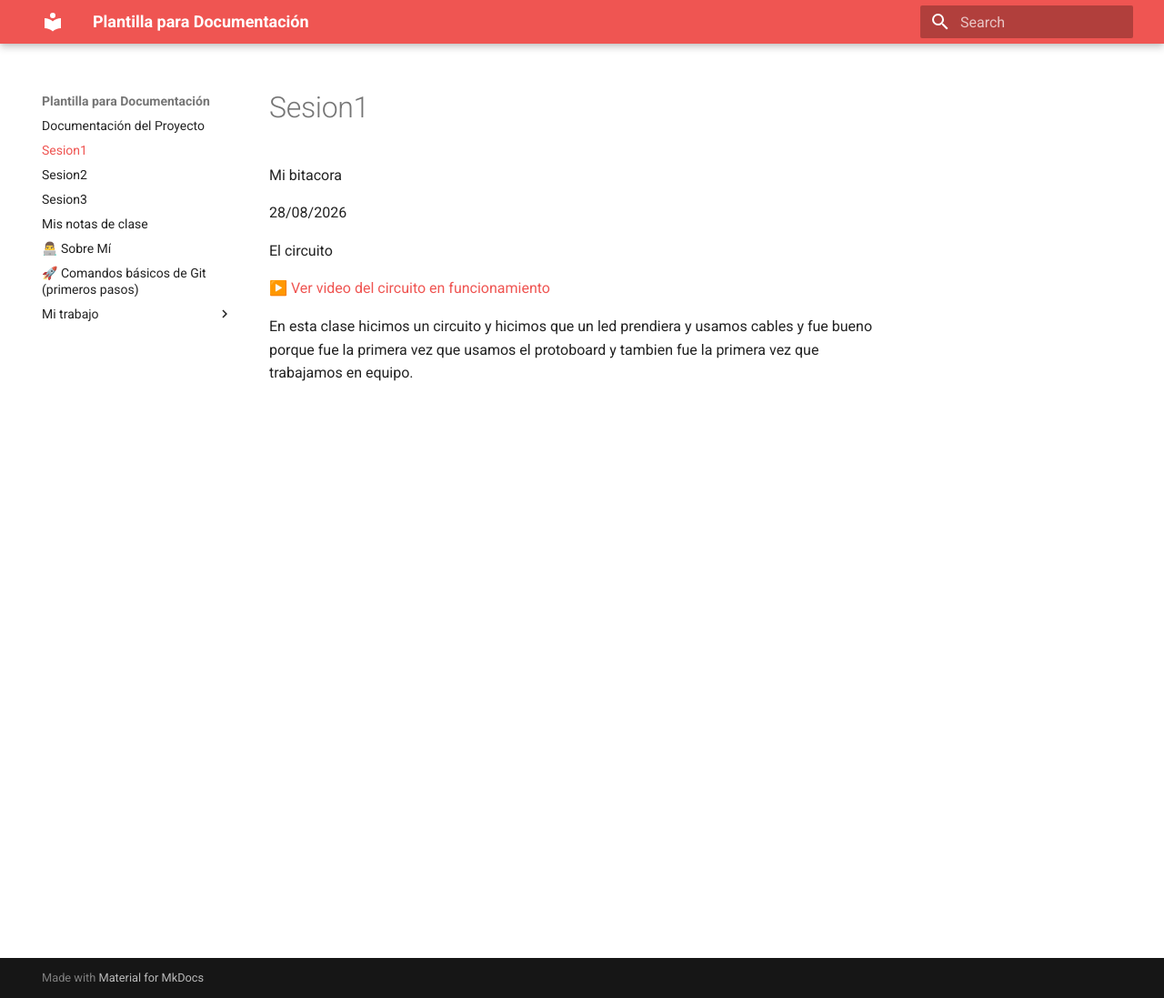
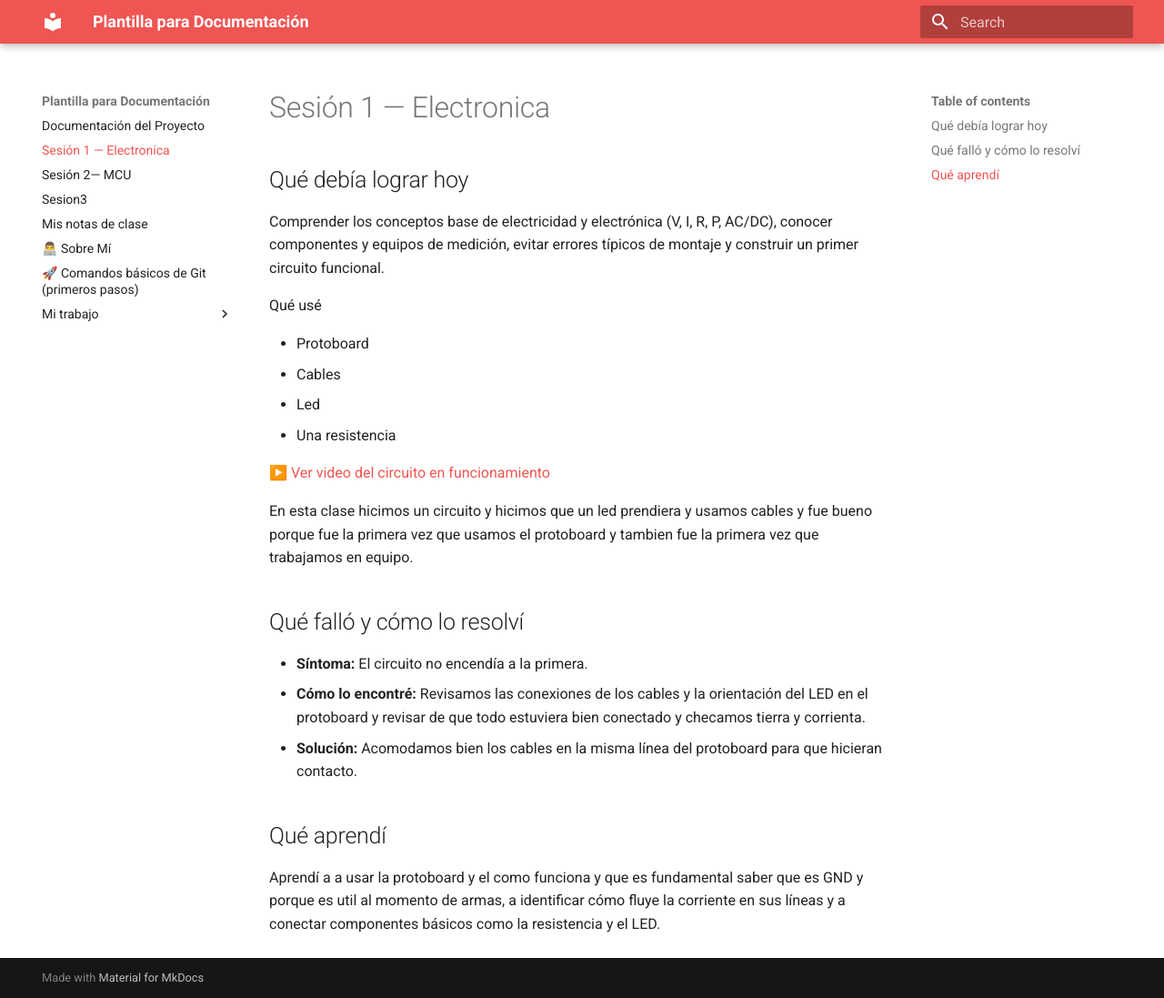
Before and after one commit to dv346/Bitacora_DavidV, an MkDocs documentation site: the page built from docs/Sesion1.md, in a window 1280 px wide and 1097 px high. Shown: the whole window at 91% size. Built offline with MkDocs 1.6.1 and Material for MkDocs 9.7.7, drawn with Linux system fonts in a browser that asks for light colours.

Commit message:
Portafolio 8

```diff
--- a/docs/Mi trabajo/sesion3.md
+++ b/docs/Mi trabajo/sesion3.md
@@ -0,0 +1,39 @@
+---
+titulo: Actuadores
+fecha: 11-09-2026
+autor: "David"
+estado: completa
+---
+
+# Sesión 3 -Actuadores
+
+
+## Qué debía lograr hoy
+Controlar un motor DC con puente H (sentido de giro y velocidad por PWM) y un servo, midiendo corriente y comportamiento bajo carga.
+
+
+## Qué usé
+- Simulador en línea Tinkercad
+- Placa Arduino Uno (Simulada)
+- Circuito integrado Puente H L293D
+- Servomotor (Conectado al pin 9)
+- 2 Motores de corriente directa (DC)
+- Batería de 9V (Potencia externa)
+
+
+## Qué hice y qué pasó (evidencia)
+
+
+![Circuito de actuadores completo en Tinkercad](recursos/imgs/Actuadores_Sesion_3.png)
+
+
+
+[▶️ Ver video del circuito y servomotor en funcionamiento en YouTube](https://youtu.be/1D5kelYyCuQ?si=hd1ZztO4-_cKGVOp)
+
+
+## Qué falló y cómo lo resolví
+- **Síntoma:** Al agregar el servomotor, el código marcaba errores si intentábamos moverlo directament.**Cómo lo encontré:** El compilador de Tinkercad resaltaba errores en las funciones relacionadas con el servo.
+- **Solución:** Incluimos la cabecera `#include <Servo.h>` al inicio del programa, declaramos el objeto de manera global y usamos `.attach(9)` dentro del setup para asociar físicamente el pin de control.
+
+## Qué aprendí
+Aprendí a integrar múltiples tipos de actuadores en un solo programa de Arduino, entendiendo cómo secuenciar movimientos complejos usando retardos (`delay`) y cómo manipular los ángulos de un servomotor (`.write()`) en sincronía con motores de corriente directa.
--- a/docs/Sesion1.md
+++ b/docs/Sesion1.md
@@ -1,11 +1,30 @@
-Mi bitacora
+---
+titulo: Electronica
+fecha: 4-09-2026
+autor: "David"
+estado: completa
+---
 
-28/08/2026
+# Sesión 1 — Electronica
+## Qué debía lograr hoy
+Comprender los conceptos base de electricidad y electrónica (V, I, R, P, AC/DC), conocer componentes y equipos de medición, evitar errores típicos de montaje y construir un primer circuito funcional.
 
-El circuito
+Qué usé
+
+- Protoboard
+- Cables
+- Led
+- Una resistencia
 
 
-
-[▶️ Ver video del circuito en funcionamiento](https://drive.google.com/file/d/1om302r7hczysJ_5m3SsdnYr6IRJWOTsW/view?usp=sharing)
+[▶️ Ver video del circuito en funcionamiento](https://youtube.com/shorts/t93F0X8Y648?si=J8DNC3yvFRndBoM-)
 
 En esta clase hicimos un circuito y hicimos que un led prendiera y usamos cables y fue bueno porque fue la primera vez que usamos el protoboard y tambien fue la primera  vez que trabajamos en equipo.
+
+## Qué falló y cómo lo resolví
+- **Síntoma:** El circuito no encendía a la primera.
+- **Cómo lo encontré:** Revisamos las conexiones de los cables y la orientación del LED en el protoboard y revisar de que todo estuviera bien conectado y checamos tierra y corrienta.
+- **Solución:** Acomodamos bien los cables en la misma línea del protoboard para que hicieran contacto.
+
+## Qué aprendí
+Aprendí a a usar la protoboard y el como funciona y que es fundamental saber que es GND y porque es util al momento de armas, a identificar cómo fluye la corriente en sus líneas y a conectar componentes básicos como la resistencia y el LED.
--- a/docs/Sesion2.md
+++ b/docs/Sesion2.md
@@ -0,0 +1,39 @@
+---
+titulo: MCU
+fecha: 4-09-2026
+autor: "David"
+estado: completa
+---
+
+# Sesión 2— MCU
+
+## Qué debía lograr hoy
+- Configurar el entorno de desarrollo del ESP32, controlar entradas y salidas digitales (LED, botón con pull-up y antirrebote) y establecer comunicación Bluetooth con un protocolo de comandos.
+
+## Qué usé
+- Tarjeta: ESP32 DevKit V1 (WROOM-32). Importante: debe ser ESP32 “clásico”; las variantes S3/C3 no tienen Bluetooth Classic y los ejemplos de BluetoothSerial no compilan en ellas.
+- Cable: USB de datos.
+- Breadboard: + jumpers.
+- LED: 1 + 1 resistor 220 Ω.
+- Botón: 1 (push button).
+- Resistor: (Opcional) 1 10 kΩ si no usamos pull-up interno.
+Software:
+
+- Arduino IDE + Paquete de tarjetas ESP32.
+(Opcional) VS Code + Extensión Arduino.
+
+## Qué hice y qué pasó (evidencia)
+
+![Código en Arduino IDE](recursos/imgs/MCU_Sesion_2.png)
+
+![Circuito físico en el protoboard](recursos/imgs/MCU_Sesion_2_(2).png)
+
+## Qué falló y cómo lo resolví
+- **Síntoma:** El circuito y el código estaban bien, pero el Bluetooth de la ESP32 (con nombre "pes") no aparecía en la lista de dispositivos del celular.
+- **Cómo lo encontré:** Al abrir la aplicación de terminal Bluetooth en el teléfono y escanear los dispositivos cercanos, la placa no figuraba.
+- **Solución:** En la clase no funciono.No pudimos resolverlo al momento porque el tiempo de la clase se termino, por lo que el LED no prendió.
+
+
+
+## Qué aprendí
+*Aprendi como usar el software de "arduino IDE" y hacer codigo con ese programa tambien el como conectarlo con el arduino que teniamos*
```
